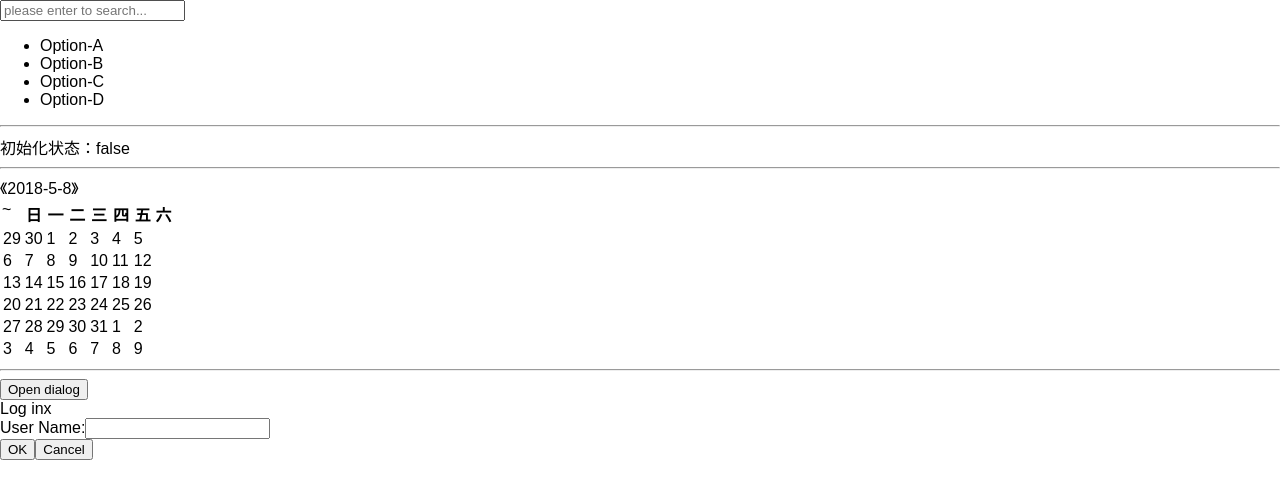
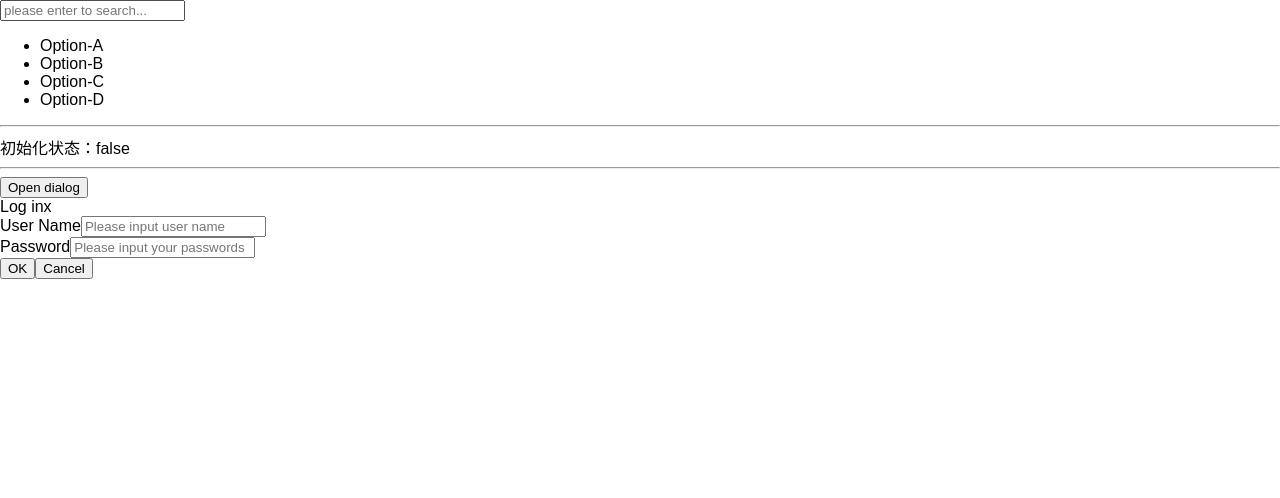
Before and after one commit to sunrun93/react-custom-components, a React (Create React App) app: page / in a window 1280 px wide. Both pictures are taken after a click on the button "Open dialog". Shown: the top 498 px of the page. Built offline with nearby package versions, Linux system fonts and the light colour scheme.

Commit message:
update dialog component and readme

```diff
--- a/src/App.css
+++ b/src/App.css
@@ -3,3 +3,17 @@
   top:50%;
   left:50%;
 }
+
+.dialogContentLine{
+  width:100%;
+  line-height: 45px;
+  height: 45px;
+}
+.label{
+  width:100px;
+  display:inline-block;
+}
+
+.userInput{
+  width:calc(100% - 120px);
+}
--- a/src/App.js
+++ b/src/App.js
@@ -11,10 +11,28 @@ function toggleEvent(checked) {
   alert(checked);
 }
 
-function RenderDialogContent(){
-  return (
-    <div> User Name:<input/></div>
-  )
+class RenderDialogContent extends Component{
+
+  render(){
+    return (
+      <div>
+        <div className={styles.dialogContentLine}>
+          <span className={styles.label}>User Name</span>
+          <input className={styles.userInput}
+            type='text'
+            placeholder="Please input user name"
+            ref='userInput'/>
+        </div>
+        <div className={styles.dialogContentLine}>
+          <span className={styles.label}>Password</span>
+          <input className={styles.userInput}
+            type='password'
+            placeholder="Please input your passwords"
+            ref='userPassword'/>
+        </div>
+      </div>
+    )
+  }
 }
 
 
@@ -22,7 +40,8 @@ class App extends Component {
   constructor(){
     super()
     this.state={
-      showDialog:false
+      showDialog:false,
+      userName:''
     }
   }
   showDialog(){
@@ -36,8 +55,10 @@ class App extends Component {
       showDialog:false
     })
   }
+
   okEvent(){
-    alert();
+    let userName=this.refs.customerContent.refs.userInput.value;
+    alert(userName);
     this.closeDialog();
   }
   render() {
@@ -49,11 +70,10 @@ class App extends Component {
     ];
     let isChecked = false;
     let dialogOptions = {
-      width:300,
+      width:400,
       height:300,
       title:'Log in',
       closeFun:this.closeDialog.bind(this),
-      content:<RenderDialogContent/>,
       hasOkBtn:true,
       okEvent:this.okEvent.bind(this),
       hasCancelBtn:true,
@@ -67,11 +87,12 @@ class App extends Component {
         <ToggleBtn isChecked={isChecked} onClick={toggleEvent}/>{`初始化状态：${isChecked}`}
         <br/>
         <hr/>
-        <Calendar/>
-        <hr/>
+
         <button onClick={this.showDialog.bind(this)}>Open dialog</button>
         <Layer className={styles.layer} open={this.state.showDialog}>
-          <Dialog options={dialogOptions}/>
+          <Dialog options={dialogOptions}>
+            <RenderDialogContent ref='customerContent' userName={this.state.userName}/>
+          </Dialog>
         </Layer>
 
       </div>
--- a/src/dialog/Dialog.css
+++ b/src/dialog/Dialog.css
@@ -18,7 +18,6 @@
     height:40px;
     line-height: 40px;
     border-bottom: 2px solid #999;
-
 }
 .closeBtn{
     width:20px;
--- a/src/dialog/Dialog.js
+++ b/src/dialog/Dialog.js
@@ -14,7 +14,8 @@ class Dialog extends React.Component{
                     <span className={styles.closeBtn} onClick={this.props.options.closeFun}>x</span>
                 </div>
                 <div className={styles.dialogContent}>
-                    {this.props.options.content}
+                {/* for customer defined  */}
+                    {this.props.children}
                 </div>
                 <div className={styles.dialogAction}>
                     {this.props.options.hasOkBtn && <button onClick={this.props.options.okEvent}>OK</button>}
```
Also changed, not shown: 1 other file (tests, documents, lock files or other folders).
